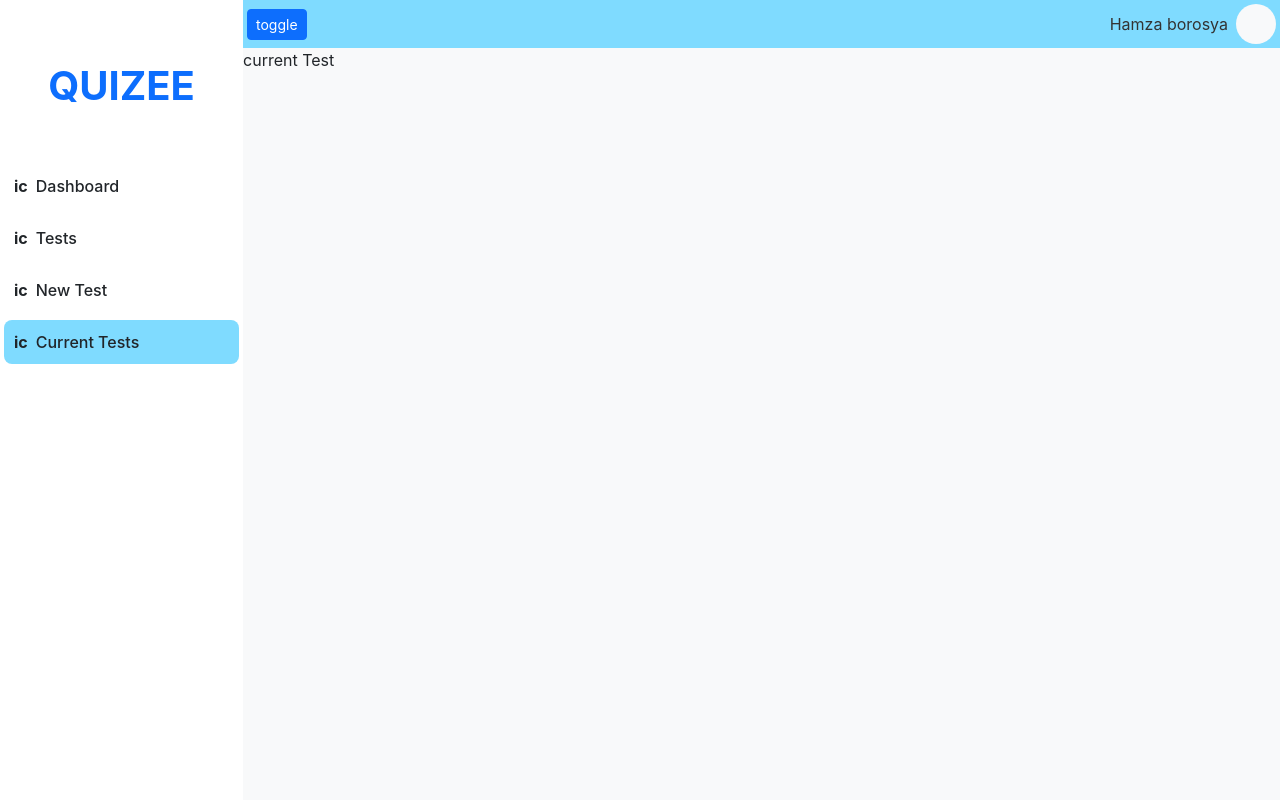
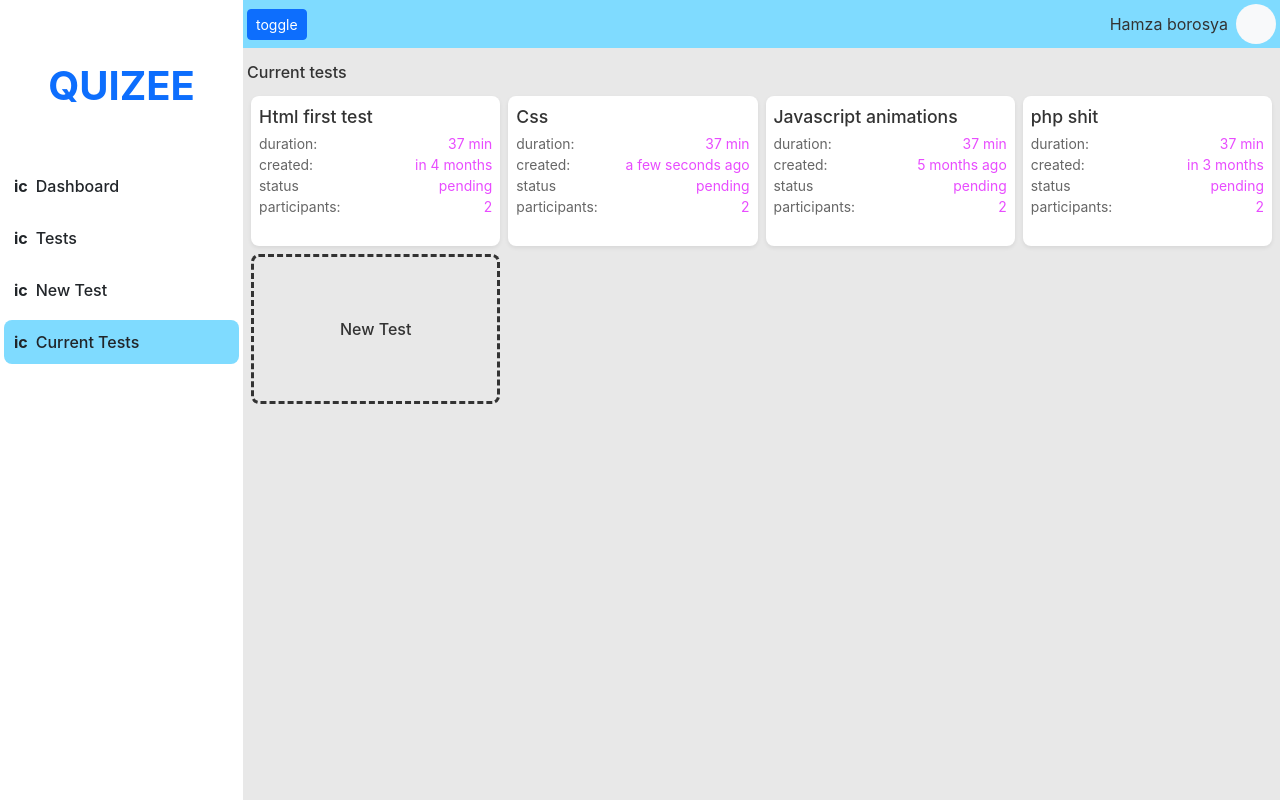
Before and after one commit to Glilabousselham/quiz-app-react-laravel, a React (Create React App) app in the folder frontend/: page /dashboard/current-tests in a window 1280 px wide. Built offline with nearby package versions, Linux system fonts and the light colour scheme.

Commit message:
complete  current test page

```diff
--- a/frontend/package.json
+++ b/frontend/package.json
@@ -7,6 +7,7 @@
     "@testing-library/react": "^13.4.0",
     "@testing-library/user-event": "^13.5.0",
     "bootstrap": "^5.3.0",
+    "moment": "^2.29.4",
     "react": "^18.2.0",
     "react-dom": "^18.2.0",
     "react-icons": "^4.10.1",
--- a/frontend/src/App.js
+++ b/frontend/src/App.js
@@ -5,6 +5,7 @@ import SingUp from './Sing/singup/SingUp';
 import SingIn from './Sing/singin/SingIn';
 import Test from './Test/Test';
 import DashboardLayout from './dashboard-components/DashboardLayout';
+import CurrentTestsPage from './current-tests-page/CurrentTestsPage';
 
 function App() {
   return (
@@ -15,7 +16,7 @@ function App() {
         <Route path="/signin" element={<SingIn />} />
         <Route path="dashboard" element={<DashboardLayout>dashboard</DashboardLayout>} />
         <Route path="dashboard/new-test" element={<DashboardLayout>new test</DashboardLayout>} />
-        <Route path="dashboard/current-tests" element={<DashboardLayout>current Test</DashboardLayout>} />
+        <Route path="dashboard/current-tests" element={<DashboardLayout><CurrentTestsPage /></DashboardLayout>} />
         <Route path="dashboard/tests" element={<DashboardLayout><Test /></DashboardLayout>} />
 
       </Routes>
--- /dev/null
+++ b/frontend/src/current-tests-page/CurrentTestsPage.jsx
@@ -0,0 +1,13 @@
+import React from 'react'
+import CurrentTestsList from './components/CurrentTestsList'
+
+const CurrentTestsPage = () => {
+    return (
+        <div className='p-1'>
+            <div className='py-2 fw-medium'>Current tests</div>
+            <CurrentTestsList />
+        </div>
+    )
+}
+
+export default CurrentTestsPage
--- /dev/null
+++ b/frontend/src/current-tests-page/components/CurrentTestsList.jsx
@@ -0,0 +1,87 @@
+import React from 'react'
+import { currentTests } from '../../fake-data/current-tests'
+import moment from "moment"
+import { useNavigate } from "react-router-dom"
+
+const cardHeight = "150px"
+
+
+const CurrentTestsList = () => {
+    return (
+        <div className='row p-0 m-0'>
+            {
+                currentTests.map(test => (
+                    <TestCard key={test.name} item={test} />
+                ))
+            }
+
+            <NewTestButton />
+        </div>
+    )
+}
+
+export default CurrentTestsList
+
+
+function TestCard({ item }) {
+    return (
+        <div className='col-md-4 col-lg-3 p-1'>
+            <div className='p-2 shadow-sm'
+                style={{ height: cardHeight, background: "var(--white-color)", borderRadius: "var(--border-radius)" }}>
+
+                <div style={{ fontSize: "1.1rem" }} className='mb-1 fw-medium '>{item.name}</div>
+
+
+                <div className='' style={{ fontSize: ".87rem" }}>
+
+
+                    <div className='d-flex justify-content-between'>
+                        <span style={{ color: "var(--text-secondary-color)" }} className=''>duration:</span>
+                        <span style={{ color: "var(--tertiary-color)" }}>{item.duration} min</span>
+                    </div>
+
+
+                    <div className='d-flex justify-content-between'>
+                        <span style={{ color: "var(--text-secondary-color)" }} className=''>created:</span>
+                        <span style={{ color: "var(--tertiary-color)" }}>{moment(item.created_at).fromNow()}</span>
+                    </div>
+
+
+                    <div className='d-flex justify-content-between'>
+                        <span style={{ color: "var(--text-secondary-color)" }} className=''>status</span>
+                        <span style={{ color: "var(--tertiary-color)" }}>{item.started === null ? "pending" : "started"}</span>
+                    </div>
+
+
+                    <div className='d-flex justify-content-between'>
+                        <span style={{ color: "var(--text-secondary-color)" }} className=''>participants:</span>
+                        <span style={{ color: "var(--tertiary-color)" }}>{item.participants.length}</span>
+                    </div>
+                </div>
+            </div>
+        </div>
+    )
+}
+function NewTestButton() {
+    const navigate = useNavigate()
+    return (
+        <div className='col-md-4 col-lg-3 p-1 '>
+            <div
+                onClick={() => { navigate("/dashboard/new-test") }}
+                className='p-2'
+                style={{
+                    height: cardHeight,
+                    borderRadius: "var(--border-radius)",
+                    borderStyle: "dashed",
+                    borderWidth: "3px",
+                    borderColor: "var(--bg-dashboard)",
+                }}>
+
+                <div style={{ cursor: "pointer" }} className=' fw-medium h-100 w-100 d-flex justify-content-center align-items-center'>
+                    New Test
+                </div>
+
+            </div>
+        </div>
+    )
+}
--- a/frontend/src/dashboard-components/DashboardLayout.jsx
+++ b/frontend/src/dashboard-components/DashboardLayout.jsx
@@ -12,7 +12,8 @@ const DashboardLayout = ({ children }) => {
     }
     return (
         <div className='d-flex p-0 m-0' style={{
-            height: "100vh"
+            height: "100vh",
+            color: "var(--black-color)"
         }}>
 
             <SideBarRelative open={open} />
@@ -26,7 +27,7 @@ const DashboardLayout = ({ children }) => {
                     <NavBar onToggleSideBar={toggle} />
                 </div>
                 {/* content */}
-                <div className='bg-light h-100' >
+                <div style={{ backgroundColor: "var(--bg-dashboard-color)" }} className=' h-100' >
                     {children}
                 </div>
             </div>
--- /dev/null
+++ b/frontend/src/fake-data/current-tests.js
@@ -0,0 +1,118 @@
+export const currentTests = [
+    {
+        id: 1,
+        name: "Html first test",
+        description: "this test should be rendered as html first test in the test suite and should be rendered",
+        participants: [
+            {
+                id: 1,
+                name: "hamza bondader",
+                // ...
+            },
+            {
+                id: 2,
+                name: "hamza bondader",
+                // ...
+            }
+        ],
+        created_at: (new Date()).setMonth(Math.ceil(Math.random() * 10)),
+        started: null,
+        duration: "37",// in minutes
+        questions: [
+            {},
+            {},
+            {},
+            {},
+            {},
+            {},
+        ]
+
+    },
+    {
+        id: 2,
+        name: "Css",
+        description: "this test should be rendered as html first test in the test suite and should be rendered",
+        participants: [
+            {
+                id: 1,
+                name: "hamza bondader",
+                // ...
+            },
+            {
+                id: 2,
+                name: "hamza bondader",
+                // ...
+            }
+        ],
+        created_at: (new Date()).setMonth(Math.ceil(Math.random() * 10)),
+        started: null,
+        duration: "37",// in minutes
+        questions: [
+            {},
+            {},
+            {},
+            {},
+            {},
+            {},
+        ]
+
+    },
+    {
+        id: 3,
+        name: "Javascript animations",
+        description: "this test should be rendered as html first test in the test suite and should be rendered",
+        participants: [
+            {
+                id: 1,
+                name: "hamza bondader",
+                // ...
+            },
+            {
+                id: 2,
+                name: "hamza bondader",
+                // ...
+            }
+        ],
+        created_at: (new Date()).setMonth(Math.ceil(Math.random() * 10)),
+        started: null,
+        duration: "37",// in minutes
+        questions: [
+            {},
+            {},
+            {},
+            {},
+            {},
+            {},
+        ]
+
+    },
+    {
+        id: 4,
+        name: "php shit",
+        description: "this test should be rendered as html first test in the test suite and should be rendered",
+        participants: [
+            {
+                id: 1,
+                name: "hamza bondader",
+                // ...
+            },
+            {
+                id: 2,
+                name: "hamza bondader",
+                // ...
+            }
+        ],
+        created_at: (new Date()).setMonth(Math.ceil(Math.random() * 10)),
+        started: null,
+        duration: "37",// in minutes
+        questions: [
+            {},
+            {},
+            {},
+            {},
+            {},
+            {},
+        ]
+
+    },
+]
--- a/frontend/src/index.css
+++ b/frontend/src/index.css
@@ -21,12 +21,20 @@ div {
 /* define variables */
 :root {
   --primary-color: #7fdbff;
+  --tertiary-color: #E84CFF;
   --white-color: #ffffff;
   --black-color: #333333;
   --place-holder-color: #B1B1B1;
   --text-secondary-color: #666666;
   --bg-dashboard-color: #E8E8E8;
   --bg-input-color: #F2F2F2;
+
+  /* border */
+  --border-radius: 8px;
+
+
+  /* default font size*/
+  font-size: 16px;
 }
 
 /* text color */
```
Also changed, not shown: 1 other file (tests, documents, lock files or other folders).
